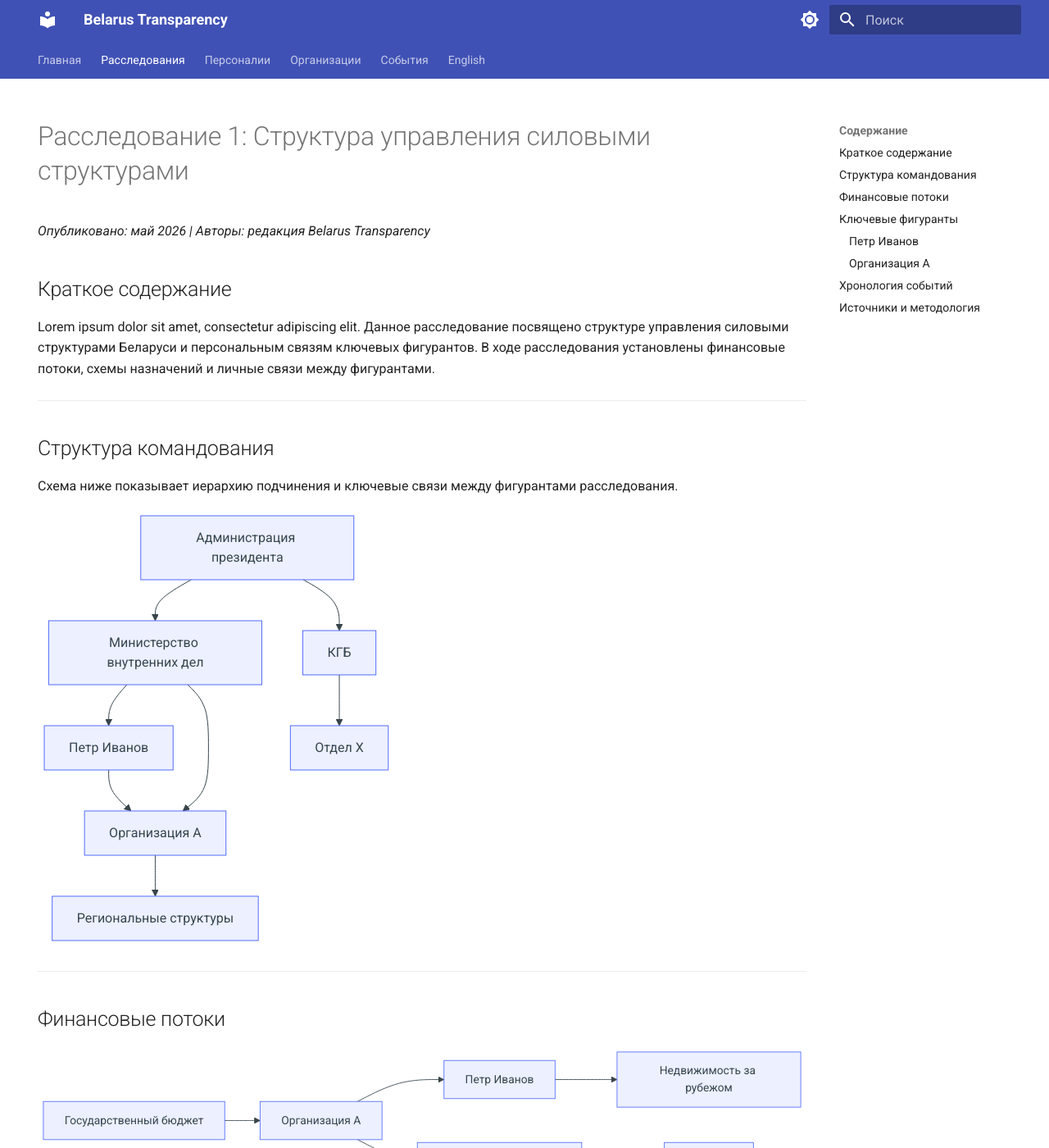
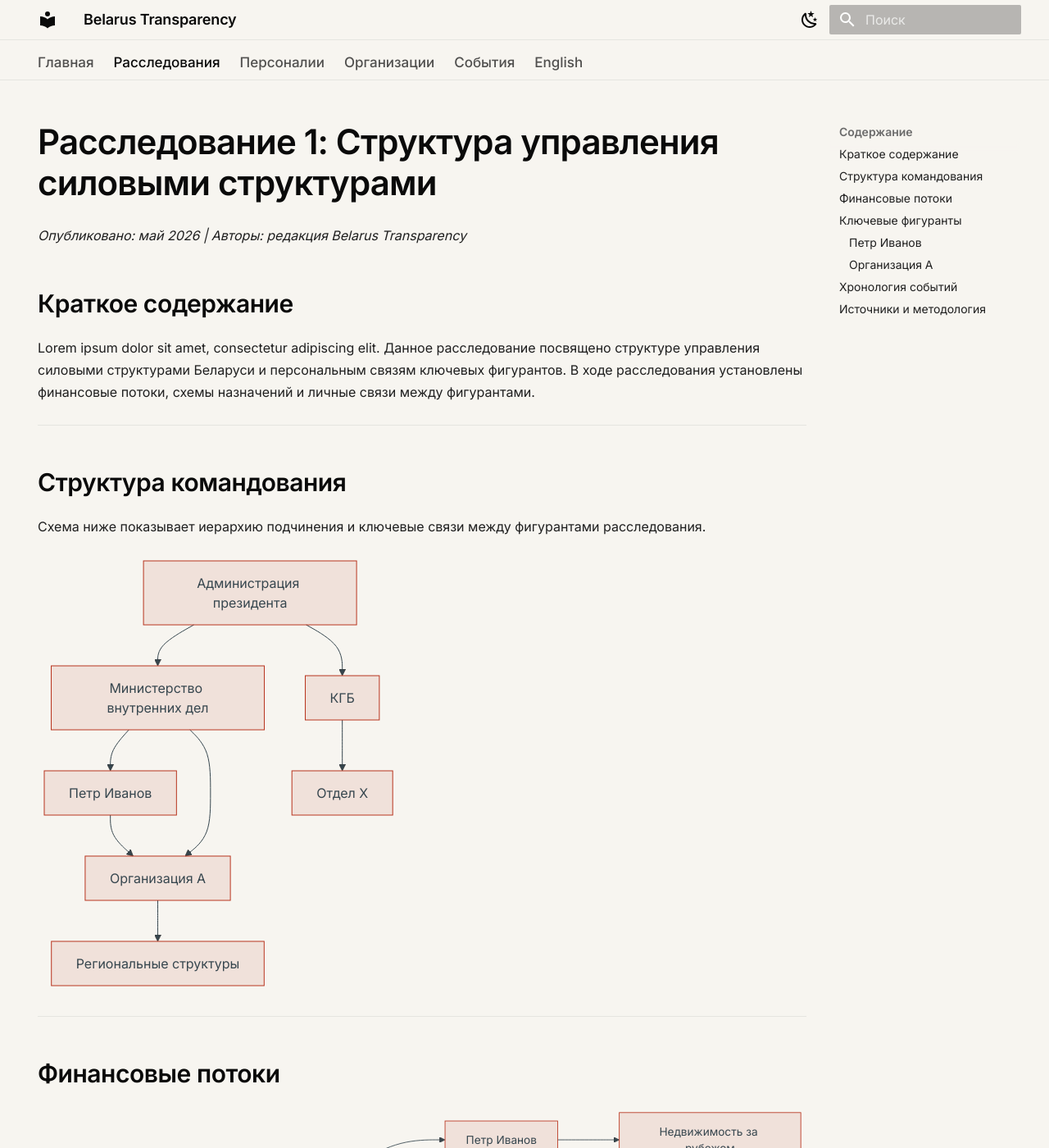
Before and after one commit to belarustransparency/belarus-transparency, an MkDocs documentation site: the page built from docs/ru/investigations/investigation-1.md, in a window 1280 px wide and 1400 px high. Shown: the whole window at 82% size. Built offline with MkDocs 1.6.1 and Material for MkDocs 9.7.7, drawn with Linux system fonts in a browser that asks for light colours.

Commit message:
Style RU

```diff
--- /dev/null
+++ b/docs/stylesheets/extra.css
@@ -0,0 +1,170 @@
+/* === Inter, кириллица + латиница === */
+@import url('https://fonts.googleapis.com/css2?family=Inter:wght@400;500;600&family=JetBrains+Mono:wght@400;500&display=swap');
+
+/* === Палитра, светлая тема === */
+[data-md-color-scheme="default"] {
+  --md-primary-fg-color:        #0A0A0A;
+  --md-primary-fg-color--light: #1F1F1F;
+  --md-primary-fg-color--dark:  #000000;
+  --md-primary-bg-color:        #FFFFFF;
+
+  --md-accent-fg-color:         #B8341E;
+  --md-accent-fg-color--transparent: rgba(184, 52, 30, 0.1);
+  --md-accent-bg-color:         #FFFFFF;
+
+  --md-default-bg-color:        #F7F5F0;
+  --md-default-fg-color:        #1F1F1F;
+  --md-default-fg-color--light: #6B6B6B;
+  --md-default-fg-color--lighter: #9A9893;
+  --md-default-fg-color--lightest: #E5E5E0;
+
+  --md-typeset-a-color:         #B8341E;
+}
+
+/* === Палитра, тёмная тема === */
+[data-md-color-scheme="slate"] {
+  --md-primary-fg-color:        #FFFFFF;
+  --md-primary-fg-color--light: #E8E6E0;
+  --md-primary-fg-color--dark:  #FFFFFF;
+  --md-primary-bg-color:        #141413;
+
+  --md-accent-fg-color:         #D85A30;
+  --md-accent-fg-color--transparent: rgba(216, 90, 48, 0.15);
+
+  --md-default-bg-color:        #141413;
+  --md-default-fg-color:        #E8E6E0;
+  --md-default-fg-color--light: #9A9893;
+  --md-default-fg-color--lighter: #6B6B6B;
+  --md-default-fg-color--lightest: #2A2A28;
+
+  --md-code-bg-color:           #1C1C1B;
+  --md-typeset-a-color:         #D85A30;
+}
+
+/* === Шрифты === */
+:root {
+  --md-text-font: "Inter", system-ui, -apple-system, sans-serif;
+  --md-code-font: "JetBrains Mono", ui-monospace, monospace;
+}
+
+body, .md-typeset {
+  font-family: var(--md-text-font);
+  font-feature-settings: "ss01", "cv11";
+  -webkit-font-smoothing: antialiased;
+  -moz-osx-font-smoothing: grayscale;
+}
+
+/* === Типографика === */
+.md-typeset {
+  font-size: 16px;
+  line-height: 1.7;
+}
+
+.md-typeset h1 {
+  font-weight: 600;
+  font-size: 2.1rem;
+  line-height: 1.2;
+  letter-spacing: -0.02em;
+  margin: 0 0 1.2rem;
+  color: var(--md-primary-fg-color);
+}
+
+.md-typeset h2 {
+  font-weight: 600;
+  font-size: 1.5rem;
+  line-height: 1.3;
+  letter-spacing: -0.015em;
+  margin: 2.5rem 0 1rem;
+  color: var(--md-primary-fg-color);
+}
+
+.md-typeset h3 {
+  font-weight: 500;
+  font-size: 1.2rem;
+  letter-spacing: -0.01em;
+  margin: 2rem 0 0.75rem;
+  color: var(--md-primary-fg-color);
+}
+
+.md-typeset p {
+  margin: 0 0 1rem;
+}
+
+/* Ссылки в тексте — подчёркивание поверх */
+.md-typeset a {
+  text-decoration: none;
+  border-bottom: 1px solid var(--md-accent-fg-color);
+  transition: background-color 0.15s;
+}
+
+.md-typeset a:hover {
+  background-color: var(--md-accent-fg-color--transparent);
+}
+
+/* === Шапка === */
+.md-header {
+  background-color: var(--md-default-bg-color);
+  color: var(--md-primary-fg-color);
+  box-shadow: none;
+  border-bottom: 1px solid var(--md-default-fg-color--lightest);
+}
+
+.md-header__title {
+  font-weight: 600;
+  letter-spacing: -0.01em;
+}
+
+/* === Вкладки навигации === */
+.md-tabs {
+  background-color: var(--md-default-bg-color);
+  border-bottom: 1px solid var(--md-default-fg-color--lightest);
+  color: var(--md-primary-fg-color);
+}
+
+.md-tabs__link {
+  font-size: 0.85rem;
+  font-weight: 500;
+  opacity: 0.7;
+}
+
+.md-tabs__link--active,
+.md-tabs__link:hover {
+  opacity: 1;
+  color: var(--md-accent-fg-color);
+}
+
+/* === Таблицы === */
+.md-typeset table:not([class]) {
+  border: none;
+  font-size: 0.9rem;
+}
+
+.md-typeset table:not([class]) th {
+  background-color: transparent;
+  color: var(--md-default-fg-color--light);
+  font-weight: 500;
+  font-size: 0.75rem;
+  letter-spacing: 0.08em;
+  text-transform: uppercase;
+  border-bottom: 1px solid var(--md-default-fg-color--lightest);
+}
+
+.md-typeset table:not([class]) td {
+  border-bottom: 1px solid var(--md-default-fg-color--lightest);
+}
+
+/* === Цитаты === */
+.md-typeset blockquote {
+  border-left: 2px solid var(--md-accent-fg-color);
+  color: var(--md-default-fg-color);
+  font-style: normal;
+  padding-left: 1.25rem;
+}
+
+/* === Код === */
+.md-typeset code {
+  font-size: 0.85em;
+  background-color: var(--md-default-fg-color--lightest);
+  border-radius: 3px;
+  padding: 0.1em 0.35em;
+}
--- a/mkdocs.yml
+++ b/mkdocs.yml
@@ -7,14 +7,21 @@ site_author: Belarus Transparency Project
 theme:
   name: material
   language: ru
+  font: false
   palette:
-    - scheme: default
+    - media: "(prefers-color-scheme: light)"
+      scheme: default
+      primary: custom
+      accent: custom
       toggle:
-        icon: material/brightness-7
+        icon: material/weather-night
         name: Тёмная тема
-    - scheme: slate
+    - media: "(prefers-color-scheme: dark)"
+      scheme: slate
+      primary: custom
+      accent: custom
       toggle:
-        icon: material/brightness-4
+        icon: material/weather-sunny
         name: Светлая тема
   features:
     - navigation.tabs
@@ -23,6 +30,9 @@ theme:
     - search.highlight
     - search.share
     - content.code.copy
+
+extra_css:
+  - stylesheets/extra.css
 
 plugins:
   - search:
```
